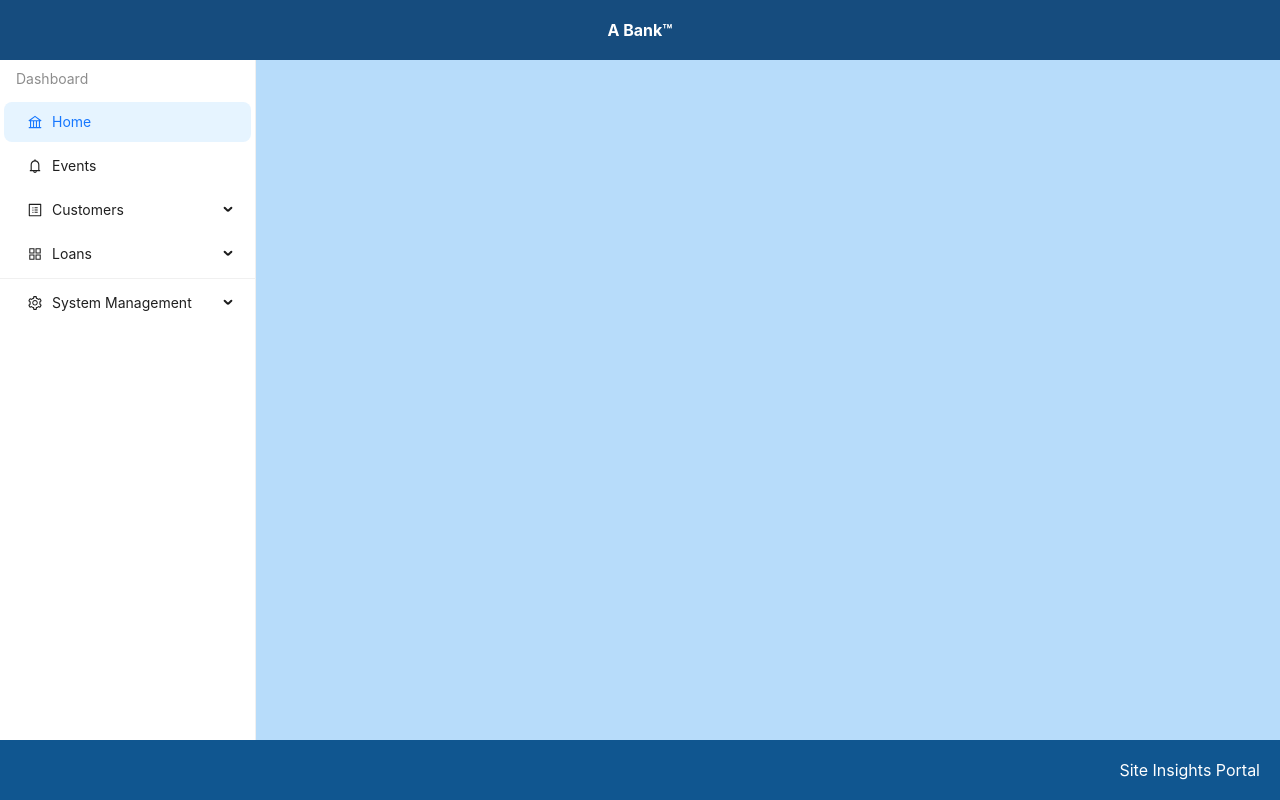
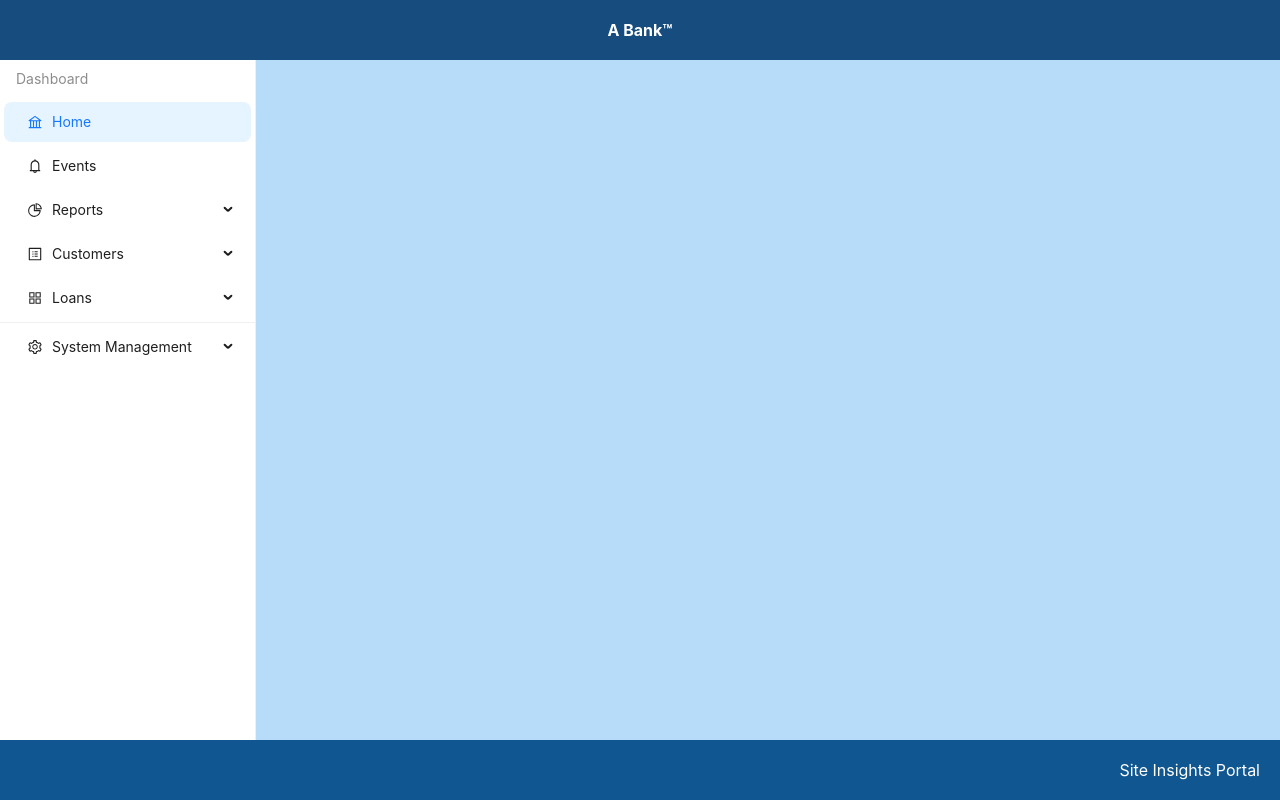
Before and after one commit to pasindu-22/database-project-frontend, a React (Create React App) app: page /new/branch in a window 1280 px wide. Built offline with nearby package versions, Linux system fonts and the light colour scheme.

Commit message:
Report Menu Added

```diff
--- a/src/components/Layout/SideMenu.js
+++ b/src/components/Layout/SideMenu.js
@@ -1,5 +1,5 @@
 import React from 'react';
-import { BankOutlined, ProfileOutlined, BellOutlined,AppstoreOutlined,GroupOutlined, UserAddOutlined, MailOutlined, SettingOutlined ,AlertOutlined ,TeamOutlined, ToolOutlined} from '@ant-design/icons';
+import { BankOutlined,PieChartOutlined, ProfileOutlined, BellOutlined,AppstoreOutlined,GroupOutlined, UserAddOutlined, SettingOutlined ,AlertOutlined ,TeamOutlined, ToolOutlined} from '@ant-design/icons';
 import { Menu } from 'antd';
 import { useNavigate } from 'react-router-dom';
 
@@ -15,9 +15,24 @@ const items = [
             icon: <BankOutlined />,
           },
           {
-            key: '/app/dashboard/events',
+            key: '/app/events',
             label: 'Events',
             icon: <BellOutlined />,
+          },
+        ],
+      },
+      {
+        key: '/app/reports',
+        label: 'Reports',
+        icon: <PieChartOutlined />,
+        children: [
+          {
+            key: '/app/reports/report1',
+            label: 'report1',
+          },
+          {
+            key: '/app/reports/report2',
+            label: 'report2',
           },
         ],
       },
@@ -59,6 +74,7 @@ const items = [
       },
     ],
   },
+
   {
     key: '/app/loans',
     label: 'Loans',
```
